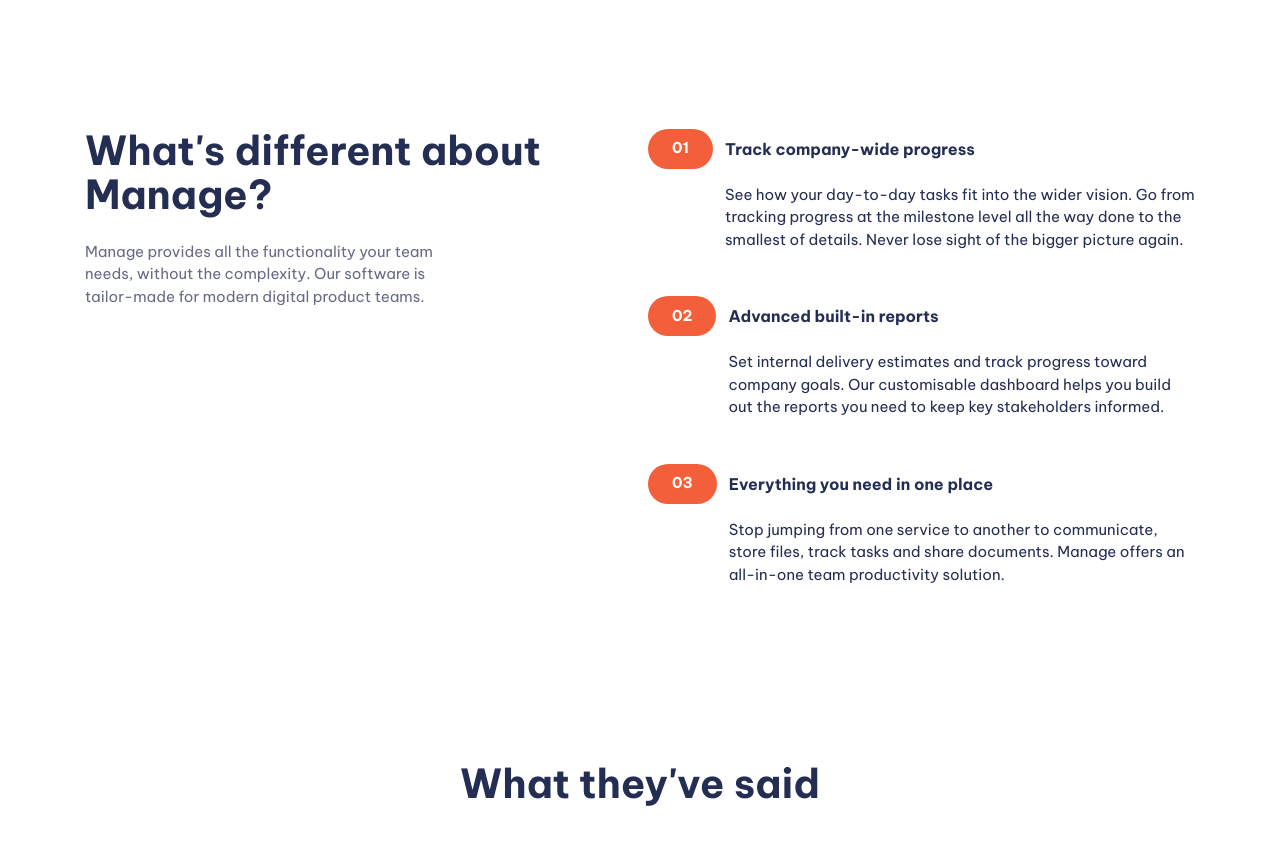
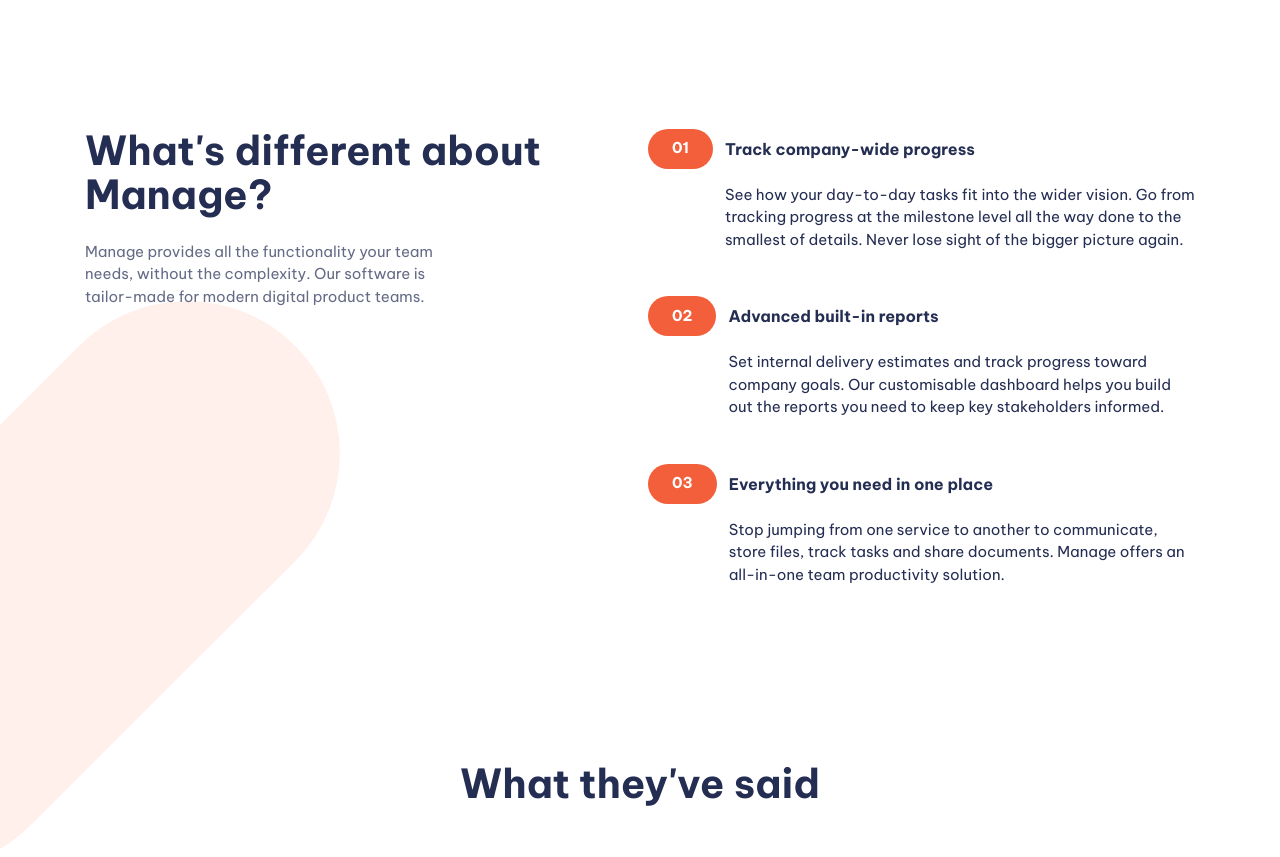
Before and after one commit to MaryamGolparvar/manage-landing-page, a website built with Vite: page index.html in a window 1280 px wide. Shown: the part 700-1557 px from the top of the page. Built offline with nearby package versions, Linux system fonts and the light colour scheme.

Commit message:
Added sales point svg background.

```diff
--- a/index.html
+++ b/index.html
@@ -73,11 +73,11 @@
         </div>
       </section>
 
-      <section class="padding-block-900">
+      <section class="sales-point | padding-block-900">
         <div class="container">
           <div class="even-columns">
             <div
-              class="flow text-center-sm-only margin-block-700"
+              class="sales-point-blog | flow text-center-sm-only margin-block-700"
               style="--flow-spacer: 1.5rem"
             >
               <h2 class="fs-secondary-heading fw-bold">
--- a/style.css
+++ b/style.css
@@ -79,7 +79,8 @@
 }
 html,
 body {
-  height: 100%;
+  min-height: 100%;
+  overflow-x: hidden;
 }
 /* Set core body defaults */
 body {
@@ -303,7 +304,7 @@
   color: var(--clr-accent-300);
 }
 
-/* image width blod bg */
+/* HERO */
 
 @media (max-width:47em) {
   .hero__image{
@@ -333,6 +334,31 @@
      width:45%;
       }
   }
+
+/* sales points */
+.sales-point-blog{
+  position: relative;
+}
+.sales-point-blog::before{
+  content: url("images/bg-tablet-pattern.svg");
+  position: absolute;
+  bottom: 120%;
+  left: 70%;
+  z-index: -1;
+  width:100px;
+  zoom: 40%;
+
+}
+@media (min-width:47em) {
+  .sales-point-blog::before{
+    top: 42%;
+    left: -450px;
+    z-index: -1;
+    width:100px;
+    zoom: 70%;
+
+  }
+}
 
 
 /* numbered items */
```
